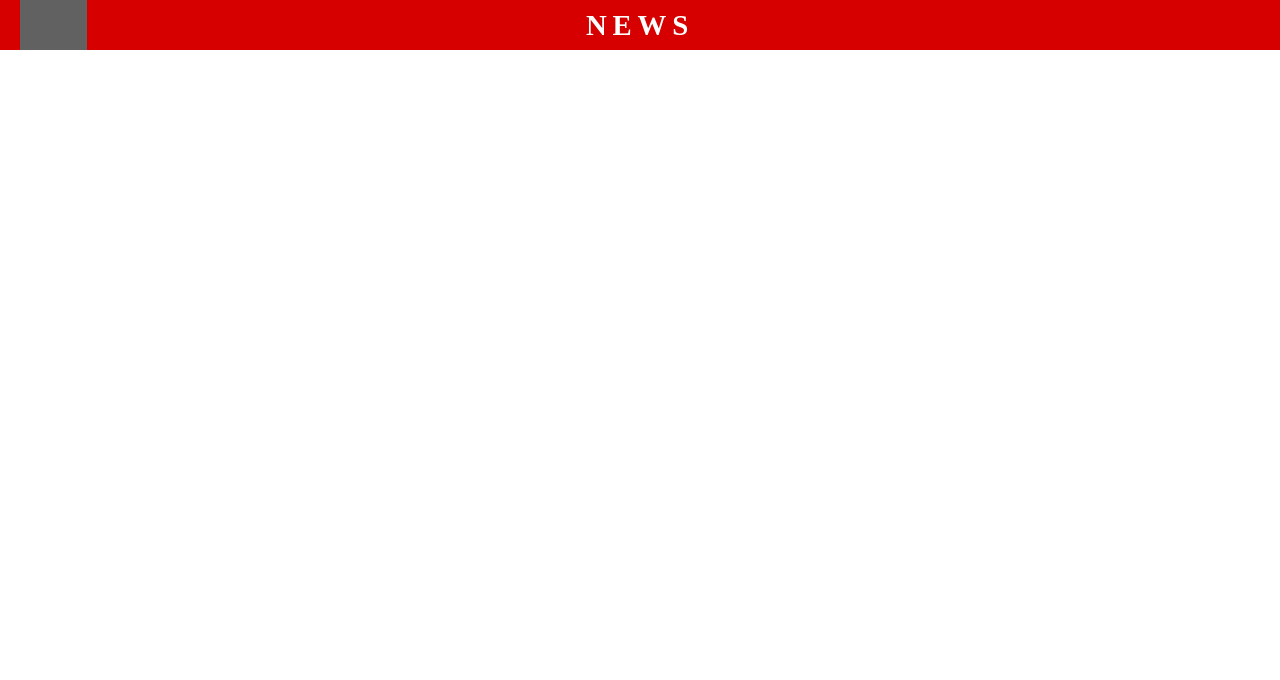
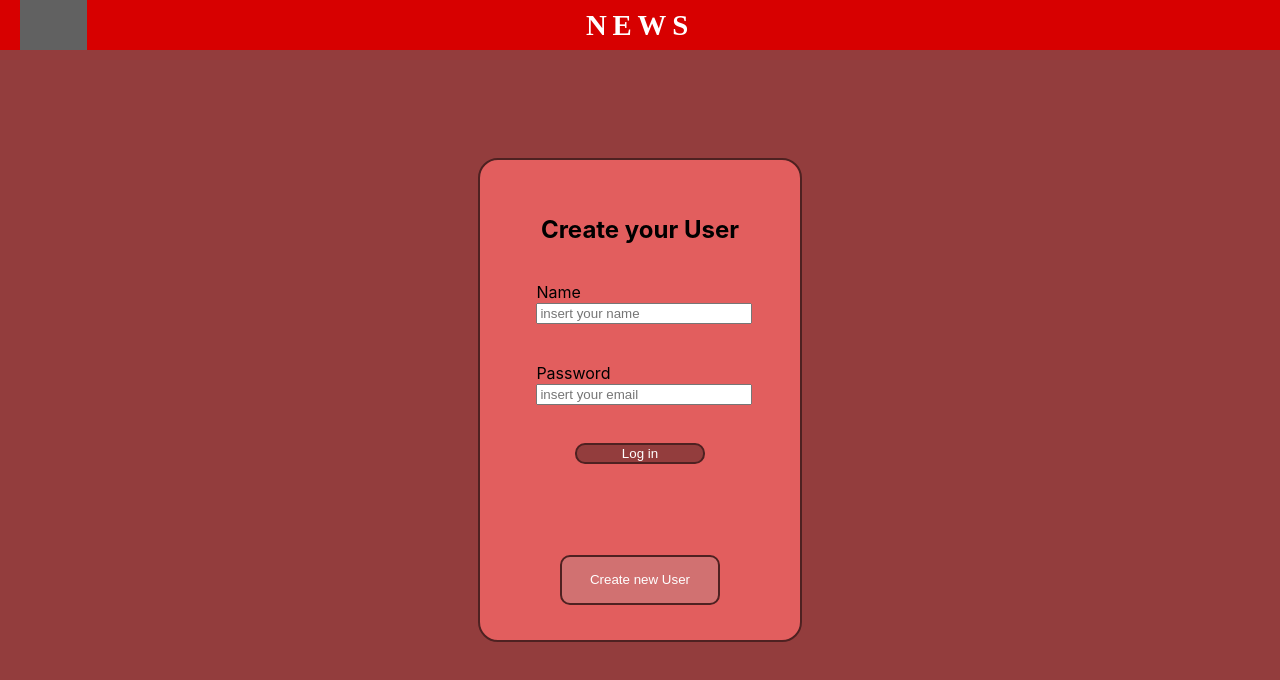
Before and after one commit to mauriciomartinez19/news-app, a React (Create React App) app in the folder frontend/: page /login in a window 1280 px wide. Before the commit this address had no page. Shown: the top 680 px of the page. Built offline with nearby package versions, Linux system fonts and the light colour scheme; grey boxes are pictures that could not be loaded.

Commit message:
Fix problems in page style with resizing

```diff
--- a/frontend/src/App.js
+++ b/frontend/src/App.js
@@ -4,6 +4,7 @@ import { BrowserRouter as Router, Route, Routes, Redirect } from 'react-router-d
 import Home from "./home";
 import TopNavBar from "./topnavbar/topNav";
 import NewsPage from './newspage';
+import Login from './login';
 
 import Create from './create-new';
 import CreateUser from './login/create-user/create-user';
@@ -16,6 +17,7 @@ function App() {
       <Route path="/news/:id" element={<NewsPage />} />
       <Route path="/create" element={<Create />} />
       <Route path="/create-user" element={<CreateUser />} />
+      <Route path="/login" element={<Login />} />
     </Routes>
   </Router>;
 }
--- a/frontend/src/home/central/central.css
+++ b/frontend/src/home/central/central.css
@@ -3,6 +3,7 @@
     display: flex;
     justify-content: center;
     align-items: center;
+    min-width: 900px;
     width: 100vw;
     background-color: #e7f9fd;
 }
@@ -12,7 +13,7 @@
     display: flex;
     flex-direction: row;
     gap: 10px;
-    width: 80vw;
+    width: 80%;
     height: 80vh;
 }
 
--- a/frontend/src/home/down/down.css
+++ b/frontend/src/home/down/down.css
@@ -1,6 +1,7 @@
 .home-down-section{
-    width: 80vw;
+    width: 80%;
     height: 80vh;
+    min-height: 500px;
     gap: 25px;
     display: flex;
     flex-direction: row;
--- a/frontend/src/home/down/left/left.css
+++ b/frontend/src/home/down/left/left.css
@@ -85,6 +85,7 @@
 
 .home-down-left-rigt-notice-title{
     margin: 0;
+    font-size: max(1.15vw, 13px);
 }
 
 .home-down-left-rigt-notice-date{
--- a/frontend/src/home/home.css
+++ b/frontend/src/home/home.css
@@ -1,4 +1,5 @@
 .back-whole-page{
+    min-width: 900px;
     display: flex;
     justify-content: center;
     align-items: center;
--- a/frontend/src/login/create-user/createUser.css
+++ b/frontend/src/login/create-user/createUser.css
@@ -43,3 +43,32 @@
 .create-user-btn:hover{
     cursor: pointer;
 }
+
+.create-user-box-form{
+    height: 60%;
+    display: flex;
+    flex-direction: column;
+    justify-content: space-around;
+    align-items: center;
+}
+
+.create-new-user-btn-tag-a{
+    display: flex;
+    justify-content: center;
+    width: 100%;
+    text-decoration: none;
+}
+
+.create-new-user-btn{
+    margin: 0;
+    width: 50%;
+    height: 50px;
+    background-color:#d17171 ;
+    border: solid 2px #4e2121;
+    border-radius: 10px;
+    color: white;
+}
+
+.create-new-user-btn:hover{
+cursor: pointer;
+}
--- a/frontend/src/login/index.js
+++ b/frontend/src/login/index.js
@@ -0,0 +1,42 @@
+import { useState } from "react"
+
+
+const Login = () => {
+    const [name, setName] = useState('')
+    const [password, setPassword] = useState('')
+
+    const handleSubmit = () => {
+
+    }
+
+    return <>
+        <div className="create-user-page">
+            <div className='create-user-box'>
+                <form className="create-user-box-form" onSubmit={handleSubmit}>
+                    <h3 className='create-user-box-title'>Create your User</h3>
+                    <div className='create-user-input-box'>
+                        <label className='create-user-input-name'>Name</label>
+                        <input
+                            className='create-user-input'
+                            placeholder='insert your name'
+                            onChange={e => setName(e.target.value)}></input>
+                    </div>
+                    <div className='create-user-input-box'>
+                        <label className='create-user-input-name'>Password</label>
+                        <input
+                            className='create-user-input'
+                            placeholder='insert your email'
+                            type='password'
+                            onChange={e => setPassword(e.target.value)}></input>
+                    </div>
+                    <button className='create-user-btn'>Log in</button>
+                </form>
+                <a href="/create-user" className="create-new-user-btn-tag-a">
+                    <button className='create-new-user-btn'>Create new User</button>
+                </a>
+            </div>
+        </div>
+    </>
+}
+
+export default Login
--- a/frontend/src/newspage/rightbanner/rightbanner.css
+++ b/frontend/src/newspage/rightbanner/rightbanner.css
@@ -71,3 +71,9 @@
     margin: 0;
     font-size: 0.7em;
 }
+
+@media only screen and (max-width=700px){
+    .news-right-banner-box{
+        display: none;
+    }
+}
--- a/frontend/src/topnavbar/topNav.css
+++ b/frontend/src/topnavbar/topNav.css
@@ -16,6 +16,7 @@
 .navbar-title-box{
     position: fixed;
     width: 100vw;
+    min-width: 900px;
     height: 50px;
     display: flex;
     justify-content: center;
@@ -23,7 +24,6 @@
 }
 
 .navbar-title{
-    margin: 0;
     margin: 0;
     font-family: auto;
     font-size: 1.8em;
```
